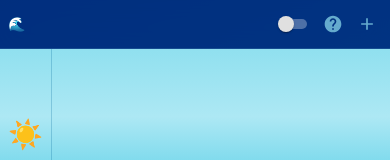
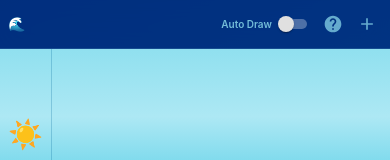
Before and after one commit to collin90/nlux-the-card-game, a React (Vite) app: page / in a window 390 px wide. Both pictures are taken after a click on the button "Begin Voyage". Shown: the top 160 px of the page. Built offline with nearby package versions, Linux system fonts and the light colour scheme.

Commit message:
Always show draw mode label; 10px on mobile, 11px on desktop

```diff
--- a/src/pages/GamePage.tsx
+++ b/src/pages/GamePage.tsx
@@ -44,7 +44,6 @@ const GamePage: React.FC<GamePageProps> = ({ onGoHome }) => {
 
   const theme = useTheme();
   const isMobile = useMediaQuery(theme.breakpoints.down('sm'));   // < 600px
-  const isCompact = useMediaQuery(theme.breakpoints.down('md'));  // < 900px
 
   // Update best score when game ends (not on give-up)
   useEffect(() => {
@@ -242,11 +241,9 @@ const GamePage: React.FC<GamePageProps> = ({ onGoHome }) => {
               />
             }
             label={
-              !isCompact ? (
-                <Typography sx={{ fontSize: 11, fontWeight: 600, color: 'rgba(144,224,239,0.8)', whiteSpace: 'nowrap' }}>
-                  {state.drawMode === 'manual' ? 'Manual Draw' : 'Auto Draw'}
-                </Typography>
-              ) : null
+              <Typography sx={{ fontSize: { xs: 10, sm: 11 }, fontWeight: 600, color: 'rgba(144,224,239,0.8)', whiteSpace: 'nowrap' }}>
+                {state.drawMode === 'manual' ? 'Manual Draw' : 'Auto Draw'}
+              </Typography>
             }
             labelPlacement="start"
             sx={{ mr: 0, ml: 0, gap: 0.25 }}
```
